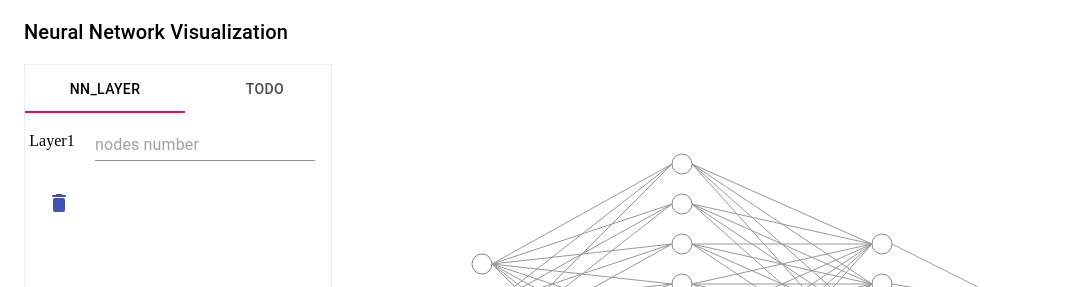
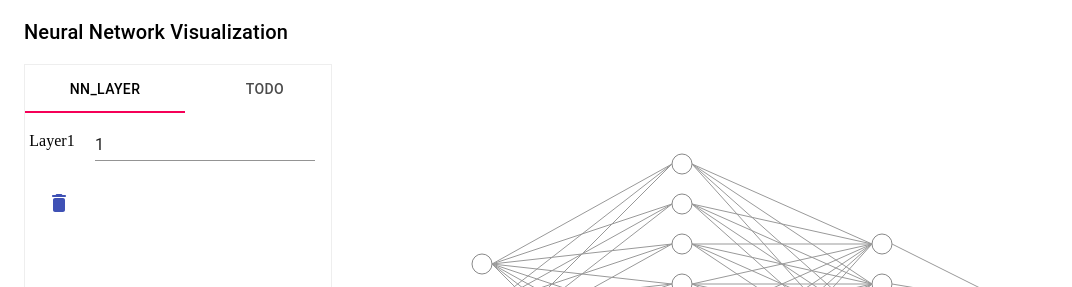
Before and after one commit to MicleMing/NN-Visualization, a React app: page / in a window 1280 px wide. Shown: the top 287 px of the page, without its empty margins (0-1072 px from the left). Built offline with nearby package versions, Linux system fonts and the light colour scheme.

Commit message:
feat: initial layer

```diff
--- a/src/container/NNPanel/NNLayer/NNLayer.tsx
+++ b/src/container/NNPanel/NNLayer/NNLayer.tsx
@@ -1,4 +1,4 @@
-import React from 'react';
+import React, { useState } from 'react';
 import Grid from '@material-ui/core/Grid';
 import { createStyles, makeStyles, Theme } from '@material-ui/core/styles';
 import TextField from '@material-ui/core/TextField';
@@ -6,7 +6,10 @@ import IconButton from '@material-ui/core/IconButton';
 import DeleteRounded from '@material-ui/icons/DeleteRounded';
 
 interface NNLayerProps {
-
+  id: string;
+  nodes: number;
+  remove: (id: string) => void;
+  onChange: (id: string, value: number) => void;
 }
 
 const useStyles = makeStyles((theme: Theme) =>
@@ -27,14 +30,22 @@ const useStyles = makeStyles((theme: Theme) =>
 
 const NNLayer = (props: NNLayerProps) => {
   const classes = useStyles();
+  const [value, setValue] = useState(props.nodes);
+  const handleChange = (event: React.ChangeEvent<HTMLInputElement>) => {
+    const newValue = Number(event.target.value);
+    setValue(newValue);
+    props.onChange(props.id, newValue);
+  };
+
+  const onRemove = () => props.remove(props.id);
   return (
     <Grid container>
       <Grid item className={classes.label}> Layer1</Grid>
       <Grid item className={classes.textField}>
         <TextField
           id="nodes-number"
-          // value={values.age}
-          // onChange={handleChange('age')}
+          value={value}
+          onChange={handleChange}
           type="number"
           className={classes.textField}
           InputLabelProps={{
@@ -45,7 +56,7 @@ const NNLayer = (props: NNLayerProps) => {
         />
       </Grid>
       <Grid item className={classes.iconButton}>
-        <IconButton color="primary" aria-label="DeleteRounded">
+        <IconButton onClick={onRemove} color="primary" aria-label="DeleteRounded">
           <DeleteRounded />
         </IconButton>
       </Grid>
--- a/src/container/NNPanel/NNPanel.tsx
+++ b/src/container/NNPanel/NNPanel.tsx
@@ -1,29 +1,81 @@
 import React, { Component } from 'react';
 import Grid from '@material-ui/core/Grid';
-import { createStyles, makeStyles, Theme } from '@material-ui/core/styles';
 
+import uuid from '../../services/uuid';
 import NNLayer from './NNLayer';
+
+interface ILayer {
+  id: string;
+  nodes: number;
+}
 
 interface NNPanelProps {
 
 }
 
-const useStyles = makeStyles((theme: Theme) =>
-  createStyles({
-    root: {
-      display: 'flex',
-      flexWrap: 'wrap',
-    },
-  }),
-);
+interface NNPanelState {
+  layers: ILayer[];
+}
 
-const NNPanel = (props: NNPanelProps) => {
-  const classes = useStyles();
-  return (
-    <Grid container className={classes.root}>
-      <NNLayer />
-    </Grid>
-  );
-};
+class NNPanel extends Component<NNPanelProps, NNPanelState> {
+
+  constructor(props: NNPanelProps) {
+    super(props);
+    this.state = {
+      layers: [{
+        id: uuid.generate(),
+        nodes: 1,
+      }],
+    };
+    this.removeLayer = this.removeLayer.bind(this);
+    this.genNNLayer = this.genNNLayer.bind(this);
+    this.changeLayer = this.changeLayer.bind(this);
+  }
+
+  removeLayer(id: string) {
+    const { layers } = this.state;
+    const nlayers = layers.filter(layer => layer.id !== id);
+    this.setState({
+      layers: nlayers,
+    });
+  }
+
+  changeLayer(id: string, value: number) {
+    const { layers } = this.state;
+    const nlayers = layers.map((layer) => {
+      if (layer.id === id) {
+        layer.nodes = value;
+      }
+      return {
+        ...layer,
+      };
+    });
+    this.setState({ layers: nlayers })
+  }
+
+  genNNLayer() {
+    const { layers } = this.state;
+    return layers.map((layer) => {
+      const { id, nodes } = layer;
+      return (
+        <NNLayer
+          key={uuid.generate()}
+          nodes={nodes}
+          id={id}
+          remove={this.removeLayer}
+          onChange={this.changeLayer}
+        />
+      );
+    });
+  }
+
+  render() {
+    return (
+      <Grid container>
+        {this.genNNLayer()}
+      </Grid>
+    );
+  }
+}
 
 export default NNPanel;
--- /dev/null
+++ b/src/services/uuid.ts
@@ -0,0 +1,22 @@
+class UUID {
+  private lut = {};
+  constructor() {
+    for (let i = 0; i < 256; i = i + 1) {
+      this.lut[i] = (i < 16 ? '0' : '') + (i).toString(16);
+    }
+  }
+
+  generate() {
+    const d0 = Math.random() * 0xffffffff | 0;
+    const d1 = Math.random() * 0xffffffff | 0;
+    const d2 = Math.random() * 0xffffffff | 0;
+    const d3 = Math.random() * 0xffffffff | 0;
+    const lut = this.lut;
+    return lut[d0 & 0xff] + lut[d0 >> 8 & 0xff] + lut[d0 >> 16 & 0xff] + lut[d0 >> 24 & 0xff] + '-' +
+      lut[d1 & 0xff] + lut[d1 >> 8 & 0xff] + '-' + lut[d1 >> 16 & 0x0f | 0x40] + lut[d1 >> 24 & 0xff] + '-' +
+      lut[d2 & 0x3f | 0x80] + lut[d2 >> 8 & 0xff] + '-' + lut[d2 >> 16 & 0xff] + lut[d2 >> 24 & 0xff] +
+      lut[d3 & 0xff] + lut[d3 >> 8 & 0xff] + lut[d3 >> 16 & 0xff] + lut[d3 >> 24 & 0xff];
+  }
+}
+
+export default new UUID();
```
